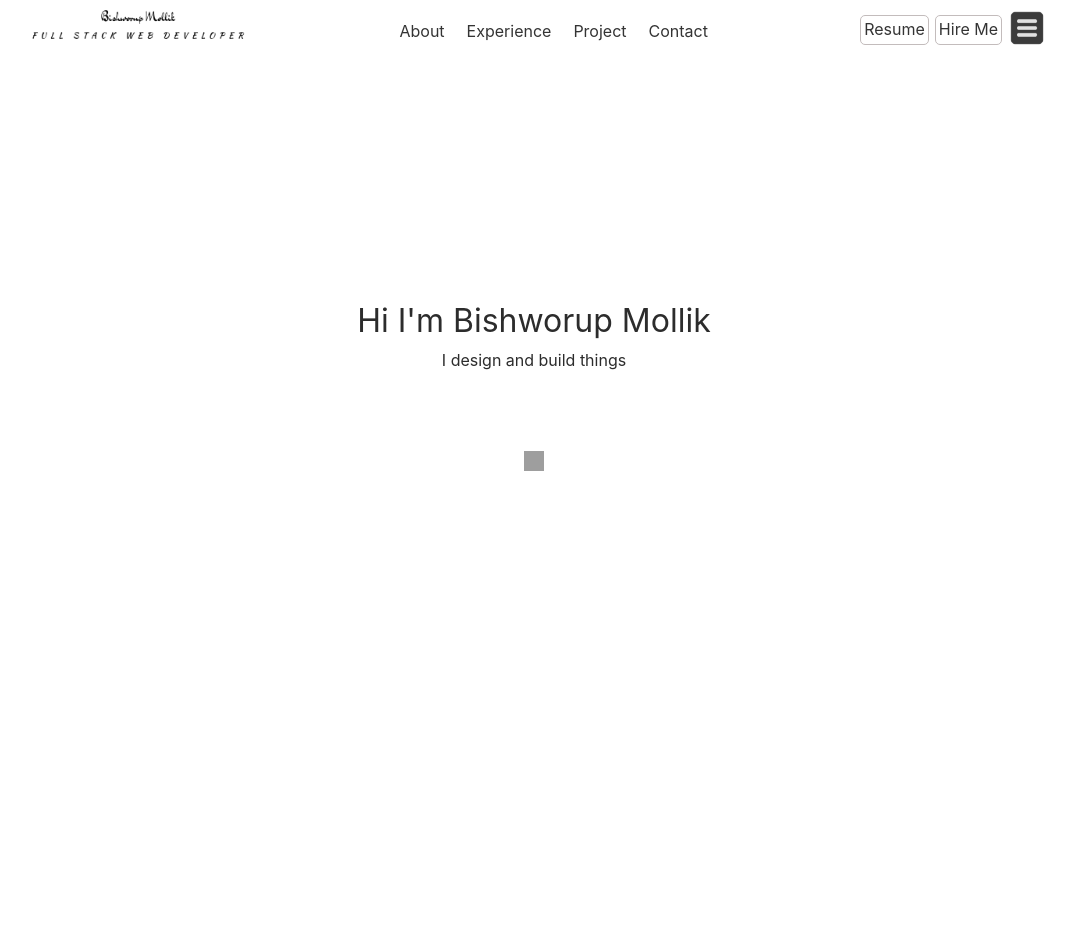
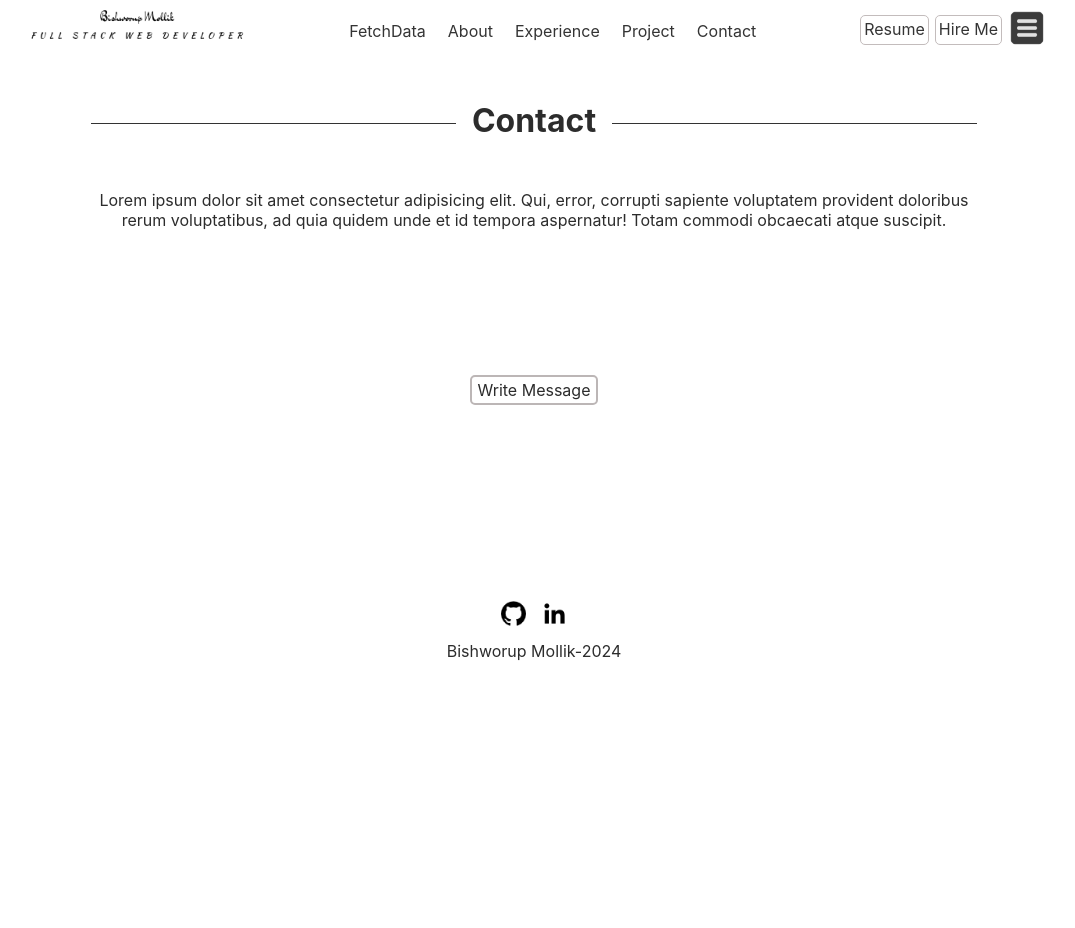
Before and after one commit to bishworup11/Portfolio-React, a React (Create React App) app: page /contact in a window 1280 px wide. Shown: the top 928 px of the page, without its empty margins (106-1181 px from the left). After the commit the page ends 800 px from the top, so only its background shows below. Built offline with nearby package versions, Linux system fonts and the light colour scheme; no server answers; grey boxes are pictures that could not be loaded.

Commit message:
update custom Hook and Routes

```diff
--- a/src/App.js
+++ b/src/App.js
@@ -15,19 +15,20 @@ function App() {
   return (
     <div className="App">
          <BrowserRouter>
-         <Header></Header>
-         <Intro></Intro>
-         <About></About>
-         <FetchData></FetchData>
-         <Experience></Experience>
-         <FeatureProject></FeatureProject>
-         <OtherProject></OtherProject>
-         <Contact></Contact>
 
+         <Header />
          <Routes>
 
-    {/* <Route path="/" element={<Layout />}></Route> */}
-    </Routes>
+         <Route index element={<Intro />} />
+          <Route path='about' element={<About />} />
+          <Route path='fetchdata' element={<FetchData />} />
+          <Route path='experience' element={<Experience />} />
+          <Route path='project' element={<FeatureProject />} />
+
+          <Route path='contact' element={<Contact />} />
+
+
+       </Routes>
 
 
          </BrowserRouter>
--- /dev/null
+++ b/src/components/CustomHook/useFetch.js
@@ -0,0 +1,13 @@
+import { useEffect, useState } from "react";
+
+const useFetch = (url) => {
+    const [data, setData] = useState(null);
+    useEffect(() => {
+        fetch(url)
+            .then((res) => res.json())
+            .then((data) => setData(data));
+    }, [url]);
+    return [data];
+};
+
+export default useFetch;
--- a/src/components/contact/Contact.js
+++ b/src/components/contact/Contact.js
@@ -5,9 +5,6 @@ import linkedin from '../img/linkedin.png';
 import Form1 from './Form1';
 
 export default function Contact() {
-
-
-
 
   return (
 
@@ -23,7 +20,7 @@ export default function Contact() {
         </p>
           <Form1></Form1>
 
-        <div Style="margin: 10px">
+        <div  style={{margin:"10px", marginTop:"100px"}}>
             <a href="#"><img src={github}/> </a>
             <a href="#"><img src={linkedin} /> </a>
         </div>
--- a/src/components/contact/Form1.js
+++ b/src/components/contact/Form1.js
@@ -6,21 +6,26 @@ export default function Form1() {
     function ContactForm() {
 
         let form1 = document.getElementById("contact-form");
+        let div1=document.getElementById("div1")
         console.log(form1);
         let writeMessage = document.getElementById("contact-write-message");
 
         if (form1.style.display === "none" || form1.style.display === "") {
           form1.style.display = "flex";
+          div1.style.marginTop="20px";
+          div1.style.marginBottom="10px";
           writeMessage.textContent = "Submit";
         } else {
           form1.style.display = "none";
+          div1.style.marginTop="150px";
+          div1.style.marginBottom="200px";
           writeMessage.textContent = "Write message";
         }
       }
 
 
   return (
-    <div Style="margin-top: 80px; margin-bottom: 70px ;">
+    <div id="div1" Style="margin-top: 150px; margin-bottom: 200px ;">
     <form id="contact-form">
         <label> Full Name</label>
         <input type="text" id="fname" name="fname" placeholder="Your Full name"/>
--- a/src/components/contact/contact.css
+++ b/src/components/contact/contact.css
@@ -1,5 +1,5 @@
 .contact-style{
-    background-color: #eee9e9;
+    /* background-color: #eee9e9; */
     margin-top: 100px;
     text-align: center;
     margin-bottom: 30px;
--- a/src/components/experience/experience.css
+++ b/src/components/experience/experience.css
@@ -1,5 +1,5 @@
 #experience{
-    background-color: #eee9e9;
+    /* background-color: #eee9e9; */
     padding-top: 100px;
     padding-bottom: 100px;
     padding-left: 15%;
--- a/src/components/featureProject/FeatureProject.js
+++ b/src/components/featureProject/FeatureProject.js
@@ -2,6 +2,7 @@ import React from "react";
 import "./featureProject.css";
 import githubIcon from "../img/github.png";
 import externalIcon from "../img/external.png";
+import OtherProject from "../otherProject/OtherProject";
 
 export default function FeatureProject() {
   return (
@@ -69,6 +70,7 @@ export default function FeatureProject() {
         </div>
         <div style={{ width: "50%" }} className="box"></div>
       </section>
+      <OtherProject></OtherProject>
     </div>
   );
 }
--- a/src/components/fetchData/FetchData.js
+++ b/src/components/fetchData/FetchData.js
@@ -1,27 +1,20 @@
 import React, { useEffect, useState } from 'react'
 import UserTable from './UserTable';
+import useFetch from '../CustomHook/useFetch';
+
+
 
 
 export default function FetchData() {
 
     const [users, setUsers] = useState(null);
+    const dataFetch = useFetch("https://dummyjson.com/users");
 
-    const getUsersData = async () => {
-        try {
-            const response = await fetch('https://dummyjson.com/users');
-            const obj = await response.json();
-            const data = obj.users;
-            if (data && data.length > 0) {
-                setUsers(data.slice(0, 5));
-            }
-        } catch (error) {
-            console.error('Error fetching user data:', error);
-        }
-    };
 
     useEffect(() => {
-        getUsersData();
-    }, []);
+        const [data] = dataFetch;
+        if(data) setUsers(data.users);
+    }, [dataFetch]);
 
   return (
 
--- a/src/components/header/Header.js
+++ b/src/components/header/Header.js
@@ -1,4 +1,5 @@
 import React from 'react'
+import { Link } from 'react-router-dom'
 import './header.css';
 import logo from '../img/logo.png';
 import navbarIcon from '../img/navbar1.png';
@@ -30,23 +31,26 @@ export default function Header() {
   return (
     <header className="flex-container navbar-style">
       <div>
-        <a className="log" href="index.html">
-          <img height="50px" src={logo} alt="Home page" />
-        </a>
+        <Link to='/'> <img height="50px" src={logo} alt="Home page" /></Link>
       </div>
       <nav>
         <ul className="flex-container displayNone">
-          <li className="nav-item">
-            <a href="#about" title="about"> About</a>
+        <li className="nav-item">
+          <Link to='/fetchdata'>FetchData</Link>
           </li>
           <li className="nav-item">
-            <a href="#experience" title="Experience"> Experience</a>
+          <Link to='/about'>About</Link>
           </li>
           <li className="nav-item">
-            <a href="#feature-project" title="Project"> Project</a>
+            <Link to='/Experience'>Experience</Link>
           </li>
           <li className="nav-item">
-            <a href="#contact" title="Contact"> Contact</a>
+
+            <Link to='/Project'>Project</Link>
+          </li>
+          <li className="nav-item">
+
+            <Link to='/Contact'>Contact</Link>
           </li>
         </ul>
       </nav>
--- a/src/components/intro/Intro.js
+++ b/src/components/intro/Intro.js
@@ -1,4 +1,5 @@
 import React from 'react'
+import { Link } from 'react-router-dom'
 import down from '../img/down-arrow.png';
 
 export default function Intro() {
@@ -6,7 +7,7 @@ export default function Intro() {
     <div class="intro">
     <div class="intro-name">Hi I'm Bishworup Mollik</div>
     <div>I design and build things </div>
-    <div class="intro-down-arrow"> <a href="#about" title="about"> <img src={down} /></a></div>
+    <div class="intro-down-arrow"><Link to='/about'> <img src={down} /></Link></div>
 
 </div>
   )
--- a/src/components/otherProject/OtherProject.js
+++ b/src/components/otherProject/OtherProject.js
@@ -149,8 +149,8 @@ export default function OtherProject() {
     </div>
 
 
-     {/* <span onclick={cl} classNameName="seeMore">  <label id="showMore" Style="padding-top: 10px;">Show More</label> <img id="img1" height="40px" src="img/viewmore.png" alt="hide" /> </span> */}
-     <span onClick={cl} className="seeMore">  <label id="showMore" style={{paddingTop: "10px"}}>Show More</label> <img id="img1" height="40px" src={viewMore} alt="hide" /> </span>
+    <a href="#other-project" title="about"> <span onClick={cl} className="seeMore">  <label id="showMore" style={{paddingTop: "10px"}}>Show More</label> <img id="img1" height="40px" src={viewMore} alt="hide" /> </span> </a>
+
 
 
     </div>
--- a/src/components/otherProject/otherProject.css
+++ b/src/components/otherProject/otherProject.css
@@ -40,9 +40,7 @@ html {
     /* background-color: #eee9e9; */
     padding-top: 100px;
     padding-bottom: 100px;
-    padding-left: 15%;
-    padding-right: 15%;
-     display: none;
+    display: none;
 
 
   }
```
